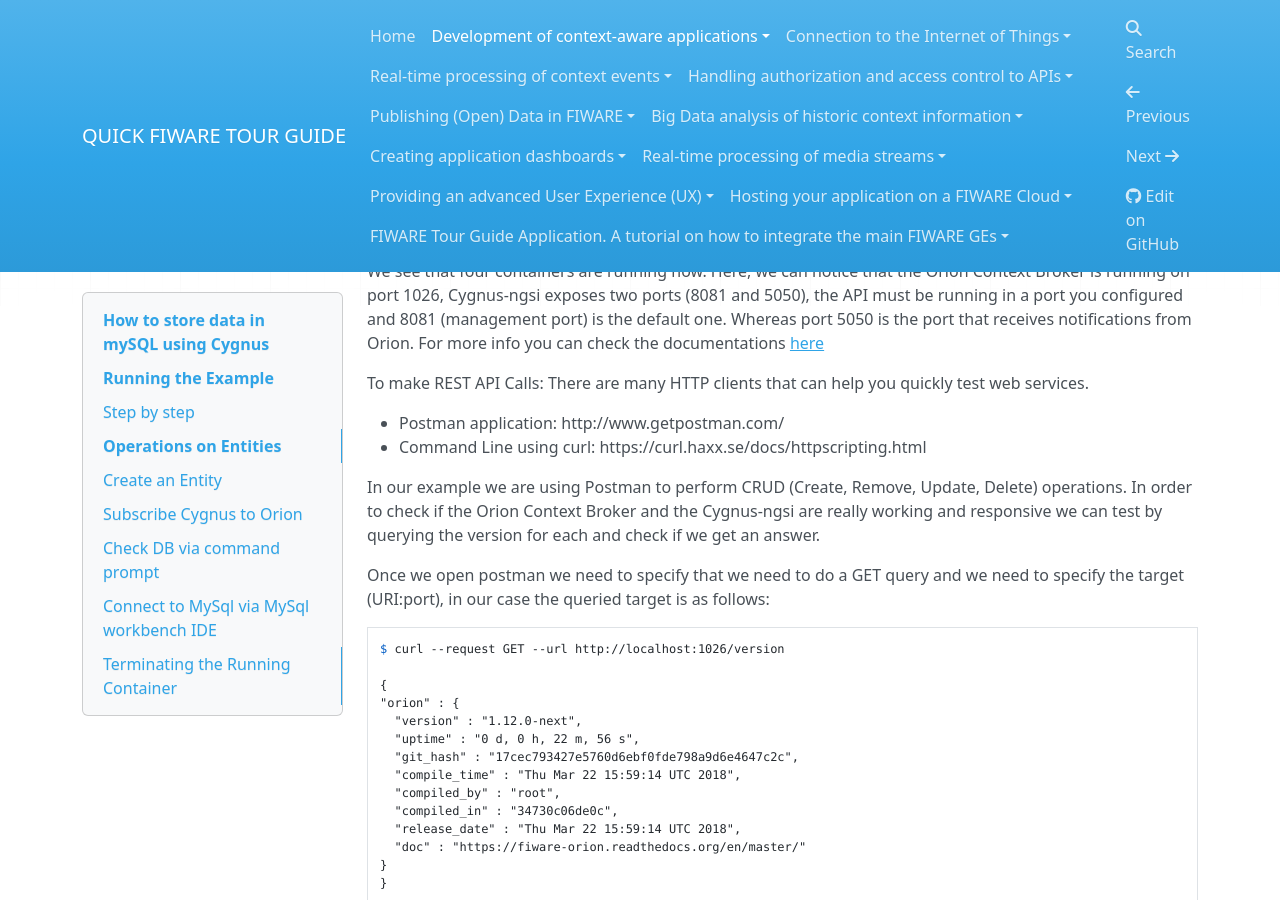
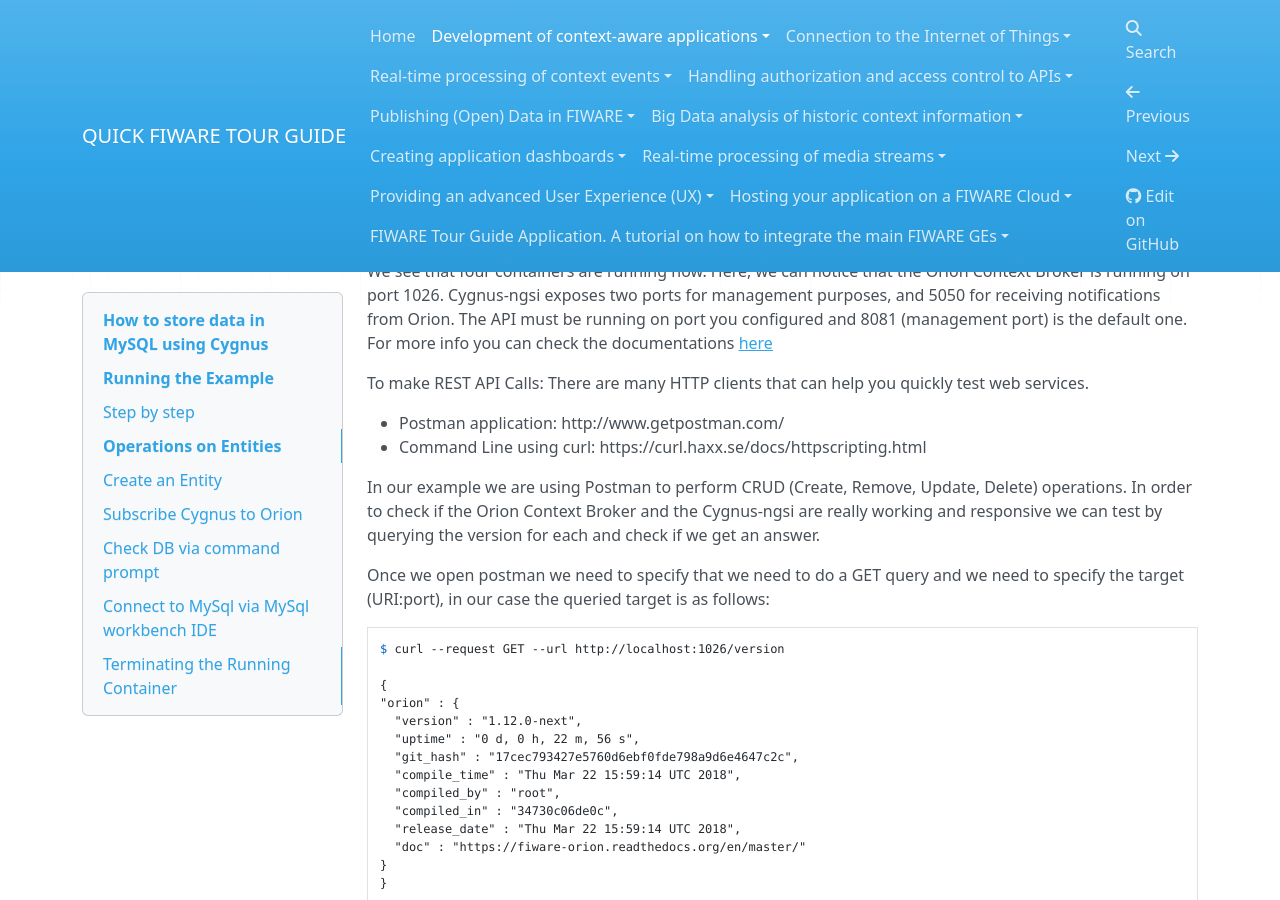
Before and after one commit to FIWARE-Ops/docs.TourGuide, an MkDocs documentation site: the page built from doc/storing-data-cygnus-mysql/how-to-store-data-cygnus-mysql.md, in a window 1280 px wide and 900 px high, scrolled down 2914 px. Built offline with MkDocs 1.6.1, drawn with Linux system fonts in a browser that asks for light colours; nearby versions of some CDN libraries; comment, search, counter and statistics services are not loaded; old or Windows-style settings are respelled for this version of MkDocs; some of the changed text lies outside the part shown.

Commit message:
minor syntax fixes

````diff
--- a/doc/storing-data-cygnus-mysql/how-to-store-data-cygnus-mysql.md
+++ b/doc/storing-data-cygnus-mysql/how-to-store-data-cygnus-mysql.md
@@ -1,4 +1,4 @@
-# How to store data in mySQL using Cygnus
+# How to store data in MySQL using Cygnus
 
 Context information stored by the Fiware Context Broker only includes the latest value of entity attributes. In order to be able to store the historical data produced via the Context Broker ,we need to use Cygnus. Cygnus needs to be connected to a store. In this tutorial MySQL is used.
 
@@ -75,7 +75,7 @@ c30a8ba06958        fiware/cygnus-ngsi:latest   "/cygnus-entrypoint.…"   11 mi
 59ed1e7daba8        mysql:latest                "docker-entrypoint.s…"   11 minutes ago      Up 11 minutes       3306/tcp                                         mysql
 ```
 
-We see that four containers are running now. Here, we can notice that the Orion Context Broker is running on port 1026, Cygnus-ngsi exposes two ports (8081 and 5050), the API must be running in a port you configured and 8081 (management port) is the default one. Whereas port 5050 is the port that receives notifications from Orion.  For more info you can check the documentations [here](http://fiware-cygnus.readthedocs.io/en/1.7.1/cygnus-common/installation_and_administration_guide/management_interface_v1/index.html)
+We see that four containers are running now. Here, we can notice that the Orion Context Broker is running on port 1026. Cygnus-ngsi exposes two ports for management purposes, and 5050 for receiving notifications from Orion. The API must be running on port you configured and 8081 (management port) is the default one. For more info you can check the documentations [here](http://fiware-cygnus.readthedocs.io/en/1.7.1/cygnus-common/installation_and_administration_guide/management_interface_v1/index.html)
 
 To make REST API Calls: There are many HTTP clients that can help you quickly test web services.
 
--- a/mkdocs.yml
+++ b/mkdocs.yml
@@ -18,7 +18,7 @@ pages:
         - 'Subscription to context changes': 'development-context-aware-applications/how-to-subscribe-to-changes-on-context-information.md'
         - 'Geolocated context queries': 'development-context-aware-applications/how-to-perform-geo-located-queries.md'
       - 'Generate the history of Context Information using STH-Comet': 'generating-historical-context-information-sth-comet/how-to-generate-the-history-of-Context-Information-using-STH-Comet.md'
-      - 'Storing data in MySQL through Cygnus': 'storing-data-cygnus-mysql/how-to-store-data-cygnus-mysql.md'
+      - 'Store context information in MySQL through Cygnus': 'storing-data-cygnus-mysql/how-to-store-data-cygnus-mysql.md'
       - 'Deep dive': 'development-context-aware-applications/deep-dive.md'
   - 'Connection to the Internet of Things':
      - 'Introduction': 'connection-to-the-internet-of-things/introduction.md'
````
Also changed, not shown: doc/storing-data-cygnus-mysql/docker-compose.yml (line endings or trailing spaces).
